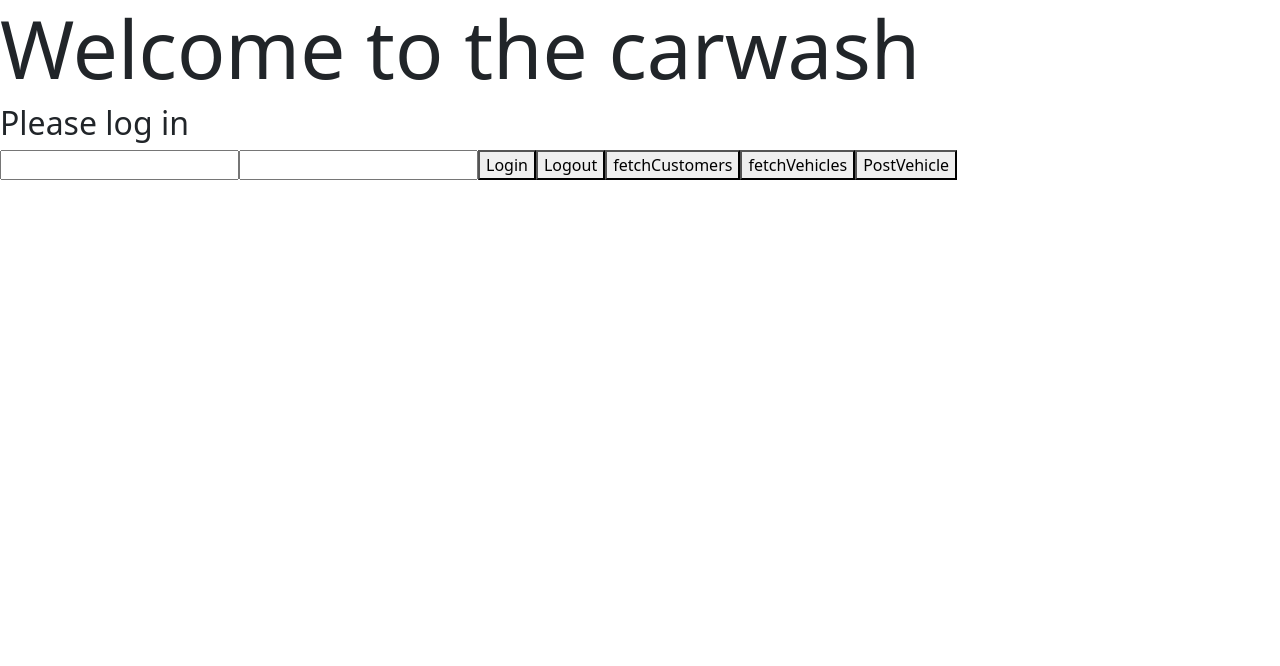
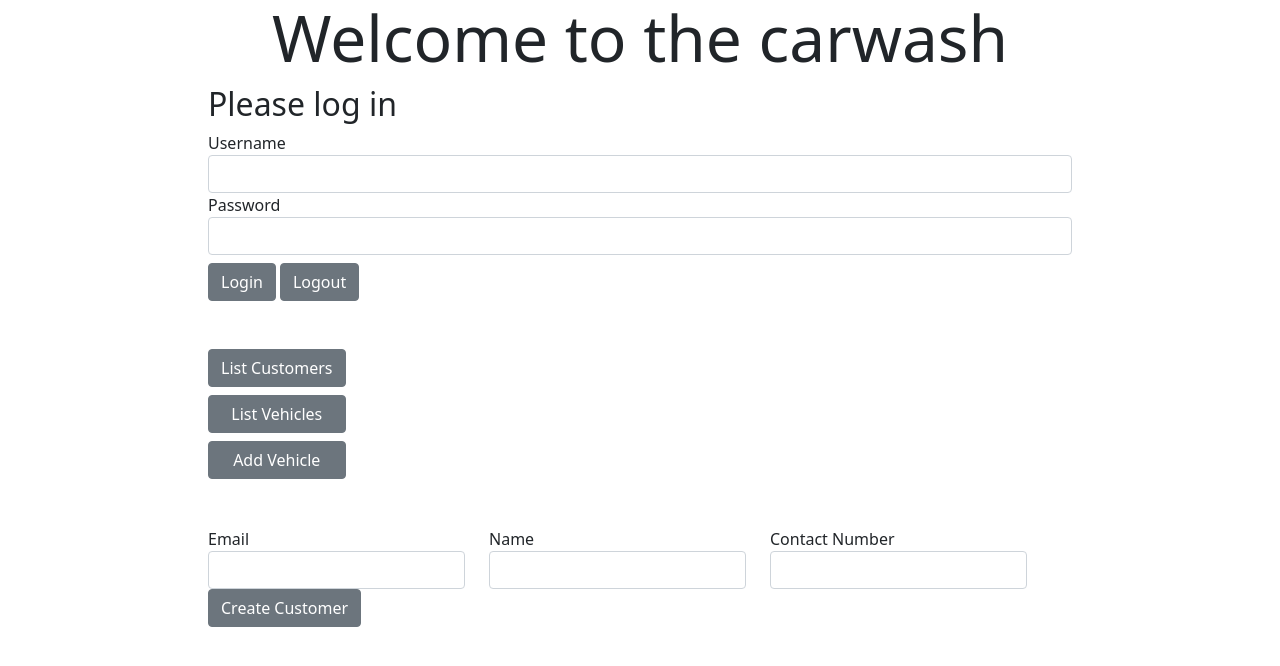
Before and after one commit to MMMikeM/car-wash-frontend, a React (Create React App) app: page / in a window 1280 px wide. Shown: the top 666 px of the page. Built offline with nearby package versions, Linux system fonts and the light colour scheme.

Commit message:
moved code to components, set up creating customers

```diff
--- a/src/App.js
+++ b/src/App.js
@@ -1,81 +1,75 @@
 import React, { useState } from "react";
-import { login } from "./services/authApi.js";
 import "./css/main.css";
-import { getCustomers } from "./services/customersApi.js";
+import { getCustomers, postCustomer } from "./services/customersApi.js";
 import { getVehicles, postVehicle } from "./services/vehiclesApi";
+import AddCustomerForm from "./components/addCustomerForm";
+import Login from "./components/login";
 
 function App() {
-	let [loginCredsEmail, setLoginCredsEmail] = useState("");
-	let [loginCredsPassword, setLoginCredsPassword] = useState("");
-	let [isLoggedIn, setLoggedIn] = useState(false);
-	let [isLoading, setIsLoading] = useState(false);
-	let [localVehicles, setLocalVehciles] = useState([]);
-
-	const handleLogin = async () => {
-		setIsLoading(true);
-		let loginResponse = await login(loginCredsEmail, loginCredsPassword);
-		if (!loginResponse.is_success) {
-			alert("Login Failed");
-		} else {
-			sessionStorage.setItem("email", loginResponse.data.user.email);
-			sessionStorage.setItem(
-				"token",
-				loginResponse.data.user.authentication_token
-			);
-			handleFetchCustomers();
-			setLoggedIn(true);
-			setIsLoading(false);
-		}
-	};
-
-	const handleLogout = async () => {
-		sessionStorage.removeItem("email");
-		sessionStorage.removeItem("token");
-	};
+	let [localVehicles, setLocalVehicles] = useState([]);
+	let [localCustomers, setLocalCustomers] = useState([]);
 
 	const handleFetchCustomers = async () => {
-		let localCustomers = await getCustomers();
+		let res = await getCustomers();
+		setLocalCustomers(res);
 		console.log(localCustomers);
 	};
 
 	const handleFetchVehicles = async () => {
 		let res = await getVehicles();
-		setLocalVehciles(res);
+		setLocalVehicles(res);
 		console.log(localVehicles);
 	};
 
+	let vehicleBody = {
+		user_id: localCustomers ? localCustomers.id : console.log("no customer id"),
+		registration_number: "testtest123",
+	};
+
 	const handlePostVehicle = async () => {
-		let res = await postVehicle();
+		let res = await postVehicle(vehicleBody);
 		console.log(res);
 	};
 
 	return (
-		<div className="App">
-			<h1 className="display-1">Welcome to the carwash</h1>
-			{isLoading ? (
-				<h2>please wait, loading</h2>
-			) : isLoggedIn ? (
-				<h2>You are logged in</h2>
-			) : (
-				<h2>Please log in</h2>
-			)}
-			<input
-				type="text"
-				onChange={(e) => setLoginCredsEmail(e.target.value, "email")}
-			/>
-			<input
-				type="password"
-				onChange={(e) => setLoginCredsPassword(e.target.value, "password")}
-			/>
-			<button onClick={handleLogin}>Login</button>
-			<button onClick={handleLogout}>Logout</button>
-			<button onClick={handleFetchCustomers}>fetchCustomers</button>
-			<button onClick={handleFetchVehicles}>fetchVehicles</button>
-			<button onClick={handlePostVehicle}>PostVehicle</button>
+		<div className="App container w-75 px-5">
+			<h1 className="display-3 text-center">Welcome to the carwash</h1>
 
-			{localVehicles.map((x) => (
-				<div className="display-5">{x.registration_number}</div>
-			))}
+			<Login />
+			<div className="row mb-5">
+				<div className="col-auto d-flex flex-column ">
+					<button className="btn btn-secondary" onClick={handleFetchCustomers}>
+						List Customers
+					</button>
+					<button
+						className="btn btn-secondary my-2"
+						onClick={handleFetchVehicles}
+					>
+						List Vehicles
+					</button>
+					<button className="btn btn-secondary" onClick={handlePostVehicle}>
+						Add Vehicle
+					</button>
+				</div>
+				<div className="col-auto">
+					<ul>
+						{localCustomers.map((x, y) => (
+							<li key={y}>{x.name}</li>
+						))}
+					</ul>
+
+					<ul>
+						{localVehicles.map((x, y) => (
+							<div>
+								<li key={y}>{x.registration_number}</li>
+								{/* <li key={y}>{x.id}</li> */}
+							</div>
+						))}
+					</ul>
+				</div>
+			</div>
+
+			<AddCustomerForm />
 		</div>
 	);
 }
--- /dev/null
+++ b/src/components/addCustomerForm.js
@@ -0,0 +1,62 @@
+import React, { useState } from "react";
+import { postCustomer } from "../services/customersApi.js";
+
+const AddCustomerForm = () => {
+	let [customerData, setCustomerData] = useState({
+		email: "",
+		name: "",
+		contact_number: "",
+	});
+
+	let customerBody = {
+		id: "03b75b9b-cb0d-4c51-8dae-c7979b901123",
+		email: customerData.email,
+		name: customerData.name,
+		contact_number: customerData.contact_number,
+		vehicles: [],
+	};
+
+	const handlePostCustomer = async () => {
+		let res = await postCustomer(customerBody);
+		console.log(res);
+	};
+
+	return (
+		<div className="row">
+			<div className="col-auto">
+				<label>Email</label>
+				<input
+					onChange={(e) =>
+						setCustomerData({ ...customerData, email: e.target.value })
+					}
+					className="form-control"
+				></input>
+			</div>
+			<div className="col-auto">
+				<label>Name</label>
+				<input
+					onChange={(e) =>
+						setCustomerData({ ...customerData, name: e.target.value })
+					}
+					className="form-control"
+				></input>
+			</div>
+			<div className="col-auto">
+				<label>Contact Number</label>
+				<input
+					onChange={(e) =>
+						setCustomerData({ ...customerData, contact_number: e.target.value })
+					}
+					className="form-control"
+				></input>
+			</div>
+			<div className="col-auto d-flex align-items-end">
+				<button className="btn btn-secondary" onClick={handlePostCustomer}>
+					Create Customer
+				</button>
+			</div>
+		</div>
+	);
+};
+
+export default AddCustomerForm;
--- /dev/null
+++ b/src/components/login.js
@@ -0,0 +1,69 @@
+import React, { useState } from "react";
+import { login } from "../services/authApi.js";
+
+const Login = () => {
+	let [loginCredsEmail, setLoginCredsEmail] = useState("");
+	let [loginCredsPassword, setLoginCredsPassword] = useState("");
+	let [isLoggedIn, setLoggedIn] = useState(false);
+	let [isLoading, setIsLoading] = useState(false);
+
+	const handleLogin = async () => {
+		setIsLoading(true);
+		let loginResponse = await login(loginCredsEmail, loginCredsPassword);
+		if (!loginResponse.is_success) {
+			alert("Login Failed");
+		} else {
+			sessionStorage.setItem("email", loginResponse.data.user.email);
+			sessionStorage.setItem(
+				"token",
+				loginResponse.data.user.authentication_token
+			);
+			setLoggedIn(true);
+			setIsLoading(false);
+		}
+	};
+
+	const handleLogout = async () => {
+		sessionStorage.removeItem("email");
+		sessionStorage.removeItem("token");
+	};
+
+	return (
+		<React.Fragment>
+			<div className="my-2">
+				{isLoading ? (
+					<h2>please wait, loading</h2>
+				) : isLoggedIn ? (
+					<h2>You are logged in</h2>
+				) : (
+					<h2>Please log in</h2>
+				)}
+			</div>
+			<div>
+				<label>Username</label>
+				<input
+					className="form-control"
+					type="text"
+					onChange={(e) => setLoginCredsEmail(e.target.value, "email")}
+				/>
+				<label>Password</label>
+				<input
+					className="form-control"
+					type="password"
+					onChange={(e) => setLoginCredsPassword(e.target.value, "password")}
+				/>
+			</div>
+
+			<div className="mt-2 mb-5">
+				<button className="btn btn-secondary mr-1" onClick={handleLogin}>
+					Login
+				</button>
+				<button className="btn btn-secondary" onClick={handleLogout}>
+					Logout
+				</button>
+			</div>
+		</React.Fragment>
+	);
+};
+
+export default Login;
--- a/src/services/customersApi.js
+++ b/src/services/customersApi.js
@@ -1,6 +1,11 @@
-import request from './request'
+import request from "./request";
 
 export const getCustomers = async () => {
-  let response = await request("GET", "/customers")
-  return response.json()
-}
+	let response = await request("GET", "/customers");
+	return response.json();
+};
+
+export const postCustomer = async (body) => {
+	let response = await request("POST", "/customers", body);
+	return response.json();
+};
--- a/src/services/vehiclesApi.js
+++ b/src/services/vehiclesApi.js
@@ -5,12 +5,7 @@ export const getVehicles = async () => {
 	return response.json();
 };
 
-let body = {
-	user_id: "84951fe3-c999-49bf-8b51-fa3819e694b2",
-	registration_number: "GG11GGGP",
-};
-
-export const postVehicle = async () => {
+export const postVehicle = async (body) => {
 	let response = await request("POST", "/vehicles", body);
 	return response.json();
 };
```
